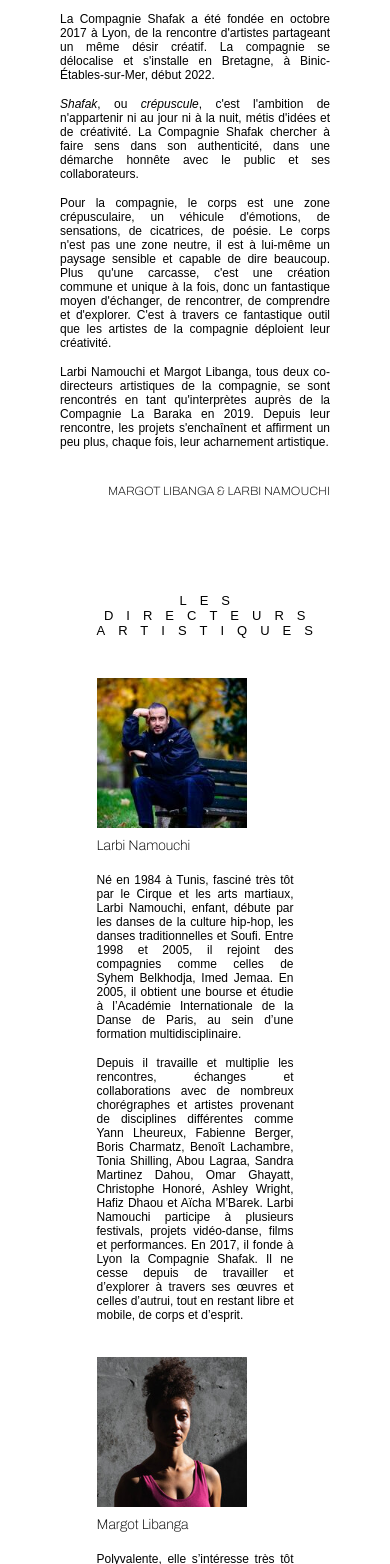
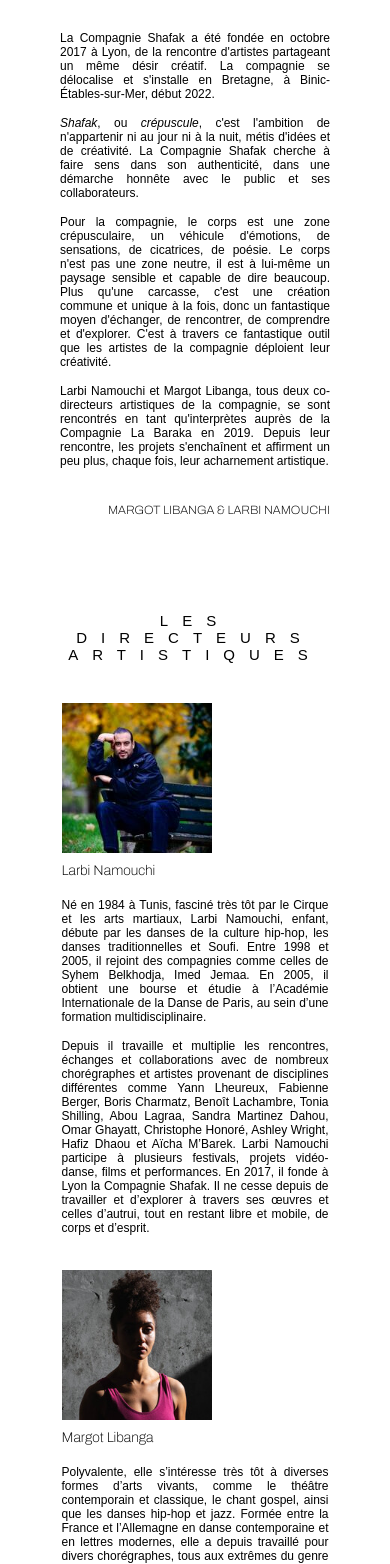
Before and after one commit to MarianneB08/Shafak-Project, a React (Create React App) app in the folder frontend/: page /company in a window 390 px wide. Shown: the part 244-1808 px from the top of the page. Built offline with nearby package versions, Linux system fonts and the light colour scheme.

Commit message:
Rectifications de styles suite à la mise en production du site

```diff
--- a/frontend/src/App.js
+++ b/frontend/src/App.js
@@ -3,6 +3,7 @@ import styles from "./globals.module.scss";
 import Router from "./Router";
 import Layout from "./components/Layout";
 import { LanguageProvider } from "./store/languageContext";
+// import Preloader from "./components/Preloader";
 
 // Composant global qui contient l'ensemble des routes de l'application et le layout général (Header & Footer) défini dans Layout.js.
 // Le LanguageProvider englobe l'ensemble de l'application pour fournir l'ensemble des pages en contenus français et anglais.
--- a/frontend/src/Components/Card_ltr.module.scss
+++ b/frontend/src/Components/Card_ltr.module.scss
@@ -161,6 +161,7 @@
         }
       }
       .infos {
+        padding: 0 1rem;
         .oldCreation {
           font-size: 1.1rem;
         }
@@ -169,12 +170,12 @@
         }
         a {
           margin-top: 1.5rem;
-          padding: 0.75rem 1.5rem;
+          padding: 0.5rem 1rem;
           font-size: 1.1rem;
         }
         button {
           margin-top: 1.5rem;
-          padding: 0.75rem 1.5rem;
+          padding: 0.5rem 1rem;
           font-size: 1.1rem;
         }
       }
--- a/frontend/src/Pages/Agenda_ltr.module.scss
+++ b/frontend/src/Pages/Agenda_ltr.module.scss
@@ -90,7 +90,7 @@
   .container {
     h1 {
       margin: 5rem 0;
-      font-size: 1.3rem;
+      font-size: 1.5rem;
     }
     .datesList {
         width: 80%;
--- a/frontend/src/Pages/Archives_ltr.module.scss
+++ b/frontend/src/Pages/Archives_ltr.module.scss
@@ -45,8 +45,8 @@
 @media screen and (min-width: 290px) and (max-width: 480px) {
   .container {
     h1 {
-      font-size: 1.3rem;
-      letter-spacing: 1.3rem;
+      font-size: 1.5rem;
+      letter-spacing: 1.5rem;
     }
   }
 }
--- a/frontend/src/Pages/Company_ltr.module.scss
+++ b/frontend/src/Pages/Company_ltr.module.scss
@@ -202,6 +202,7 @@
     }
     .aboutDancers {
       margin-top: 12rem;
+      padding: 0;
       .sectionsContainer {
         @include globals.flexColumnCenter;
         .larbiSection,
@@ -221,8 +222,8 @@
     padding: 3rem 3rem;
     .aboutCompany h2,
     .aboutDancers h2 {
-      font-size: 1.3rem;
-      letter-spacing: 1.3rem;
+      font-size: 1.5rem;
+      letter-spacing: 1.4rem;
       width: fit-content;
       margin: 0 auto;
     }
@@ -239,6 +240,7 @@
     }
     .aboutDancers {
       margin-top: 8rem;
+      padding: 0 1.5rem;
       .sectionsContainer {
         @include globals.flexColumnCenter;
         .larbiSection,
--- a/frontend/src/Pages/Contact_ltr.module.scss
+++ b/frontend/src/Pages/Contact_ltr.module.scss
@@ -119,7 +119,7 @@
   .container {
     h2,
     .details h2 {
-      font-size: 1.6rem;
+      font-size: 1.5rem;
     }
     h2 {
       letter-spacing: 1.5rem;
--- a/frontend/src/Pages/Creations_ltr.module.scss
+++ b/frontend/src/Pages/Creations_ltr.module.scss
@@ -14,8 +14,9 @@
   .docRequest {
       font-family: globals.$font-family-2;
       font-style: italic;
-      font-size: 1.5rem;
+      font-size: 1.2rem;
       margin-bottom: 9rem;
+      text-align: center;
   }
   .cards {
     display: flex;
@@ -54,7 +55,7 @@
   .container {
     h1 {
       margin: 5rem 0 8rem 0;
-      font-size: 1.3rem;
+      font-size: 1.5rem;
       letter-spacing: 1.3rem;
     }
   }
--- a/frontend/src/Pages/Partners_ltr.module.scss
+++ b/frontend/src/Pages/Partners_ltr.module.scss
@@ -87,8 +87,8 @@
   .container {
     padding: 7rem 2rem;
     h1 {
-      font-size: 1.3rem;
-      letter-spacing: 1.3rem;
+      font-size: 1.5rem;
+      letter-spacing: 1.5rem;
       margin-bottom: 3rem;
     }
   }
--- a/frontend/src/languages/fr.json
+++ b/frontend/src/languages/fr.json
@@ -18,7 +18,7 @@
       "firstItalicSegment": "Shafak",
       "firstRomancSegment": ", ou",
       "secondItalicSegment": " crépuscule",
-      "secondRomanSegment": ", c'est l'ambition de n'appartenir ni au jour ni à la nuit, métis d'idées et de créativité. La Compagnie Shafak chercher à faire sens dans son authenticité, dans une démarche honnête avec le public et ses collaborateurs."
+      "secondRomanSegment": ", c'est l'ambition de n'appartenir ni au jour ni à la nuit, métis d'idées et de créativité. La Compagnie Shafak cherche à faire sens dans son authenticité, dans une démarche honnête avec le public et ses collaborateurs."
     },
     "aboutCompanyThirdParagraph": "Pour la compagnie, le corps est une zone crépusculaire, un véhicule d'émotions, de sensations, de cicatrices, de poésie. Le corps n'est pas une zone neutre, il est à lui-même un paysage sensible et capable de dire beaucoup. Plus qu'une carcasse, c'est une création commune et unique à la fois, donc un fantastique moyen d'échanger, de rencontrer, de comprendre et d'explorer. C'est à travers ce fantastique outil que les artistes de la compagnie déploient leur créativité.",
     "aboutCompanyFourthParagraph": "Larbi Namouchi et Margot Libanga, tous deux co-directeurs artistiques de la compagnie, se sont rencontrés en tant qu'interprètes auprès de la Compagnie La Baraka en 2019. Depuis leur rencontre, les projets s'enchaînent et affirment un peu plus, chaque fois, leur acharnement artistique.",
@@ -31,7 +31,7 @@
     "margotArticleTitle": "Margot Libanga",
     "margotPhotoLegals": "Crédits : fabviews",
     "margotPhotoAlt": "Margot Libanga par fabviews",
-    "margotArticleFirstParagraph": "Polyvalente, elle s’intéresse très tôt à diverses formes d’arts vivants, comme le théâtre contemporain et classique, le chant gospel, ainsi que les danses hip-hop et jazz. Formée entre la France et l’Allemagne en danse contemporaine et en lettres modernes, elle a depuis travaillé pour diverses chorégraphes, tous aux extrêmes du genre : Abou Lagraa et Nawal Aït Benalla (Compagnie La Baraka), Abdou N’Gom, Anna Anderegg (Asphalt Piloten), Franka Marlene Foth (FMKF) et Johana Malédon (Compagnie Mâle).",
+    "margotArticleFirstParagraph": "Polyvalente, elle s’intéresse très tôt à diverses formes d’arts vivants, comme le théâtre contemporain et classique, le chant gospel, ainsi que les danses hip-hop et jazz. Formée entre la France et l’Allemagne en danse contemporaine et en lettres modernes, elle a depuis travaillé pour divers chorégraphes, tous aux extrêmes du genre : Abou Lagraa et Nawal Aït Benalla (Compagnie La Baraka), Abdou N’Gom, Anna Anderegg (Asphalt Piloten), Franka Marlene Foth (FMKF) et Johana Malédon (Compagnie Mâle).",
     "margotArticleSecondParagraph": "Sa danse est hybride, de par ses multiples influences. Son univers s’exprime dans le contraste des rythmes, les qualités plurielles en force et niveaux, l’adresse multidirectionnelle du corps et l’usage de la voix. Elle s’adresse aux corps comme partie commune aux individus, comme terrain de jeux pour exprimer sa singularité. Margot Libanga est danseuse, artiste du mouvement et, depuis 2020, chorégraphe, co-directrice artistique et directrice de production pour la Compagnie Shafak, aux côtés de Larbi Namouchi."
   },
   "creationsPage": {
```
